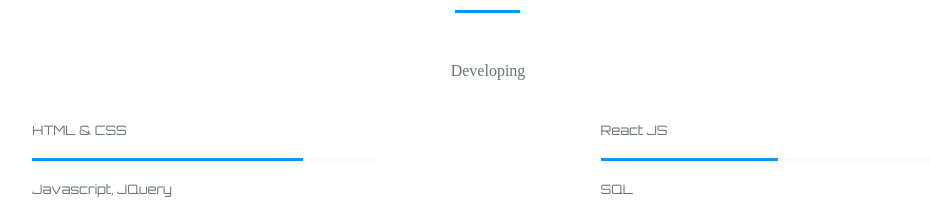
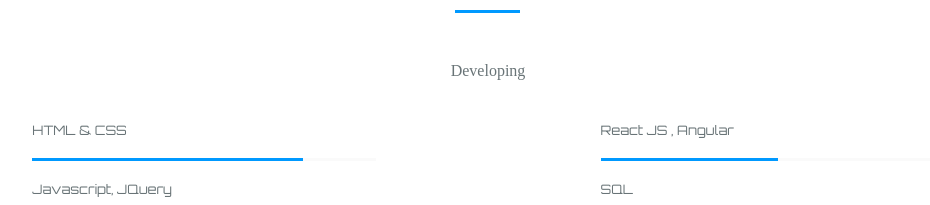
Before and after one commit to Cardorel/portfolio, a React (Create React App) app: page / in a window 1280 px wide. Shown: the part 1725-1930 px from the top of the page, without its empty margins (152-1082 px from the left). Built offline with nearby package versions, Linux system fonts and the light colour scheme; a web font is replaced by a local one.

Commit message:
added skill

```diff
--- a/src/Components/SKILLS/SkillsDevRight.jsx
+++ b/src/Components/SKILLS/SkillsDevRight.jsx
@@ -4,7 +4,7 @@
   return (
     <div className="skills_right">
       <div className="bainner">
-        <p>React JS</p>
+        <p>React JS , Angular</p>
         <div className="tool_container">
           <div className="tool_content reactJS_skill" />
         </div>
```
